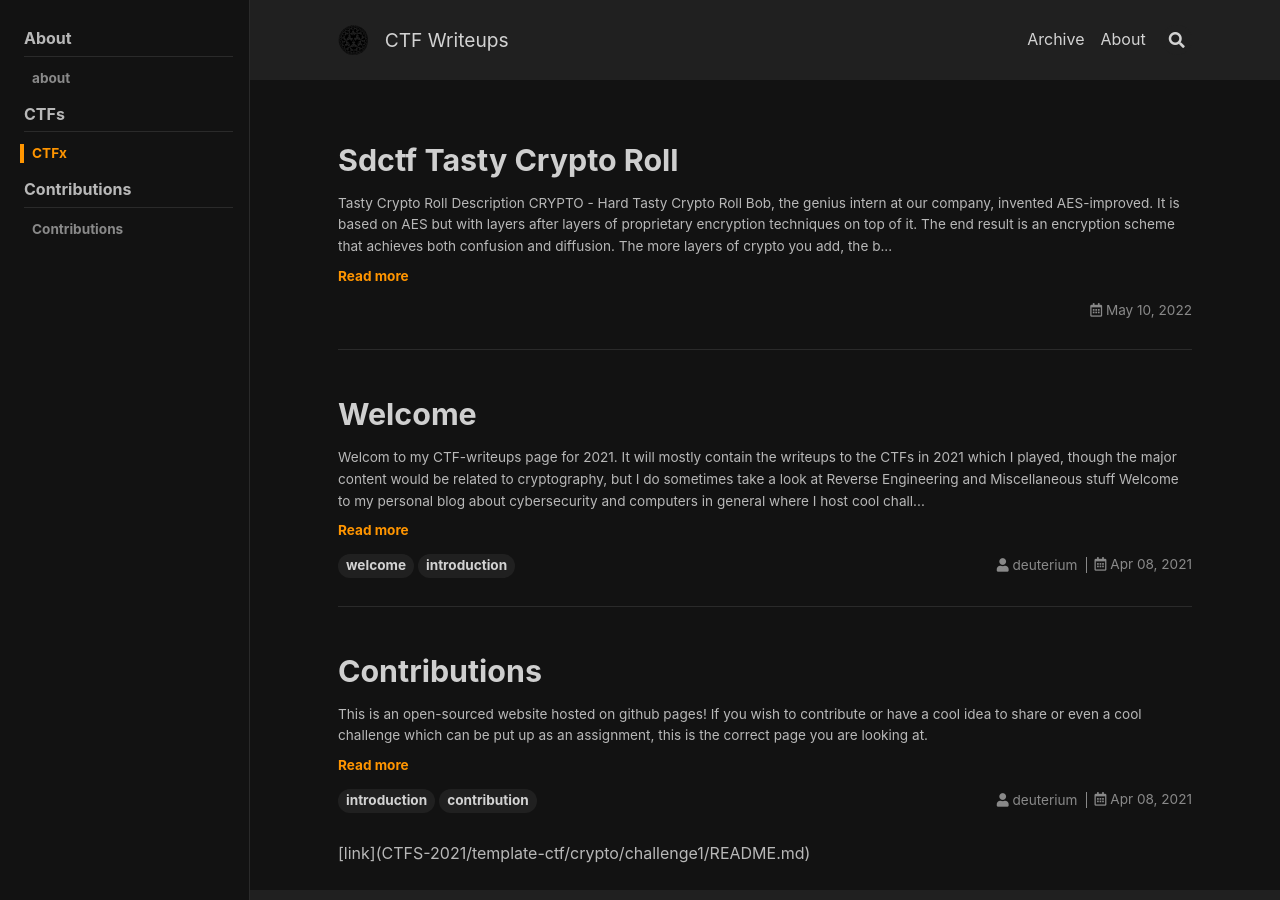
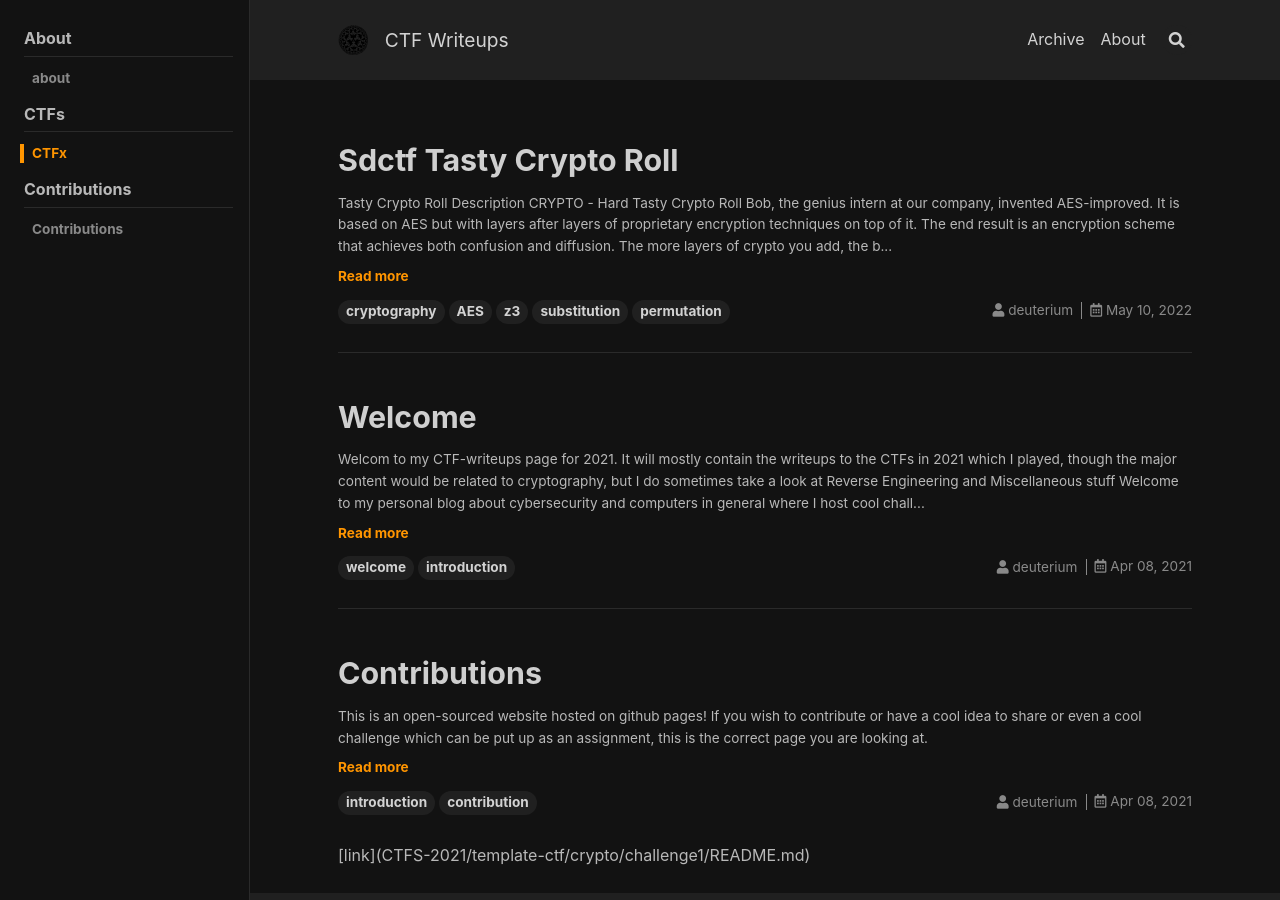
Before and after one commit to deut-erium/ctf-writeups-2022, a Jekyll site: the page built from index.html, in a window 1280 px wide. Built offline with Jekyll 4.4.1, drawn with Linux system fonts in a browser that asks for light colours; nearby versions of some CDN libraries; the list of posts is cut into pages by our own code.

Commit message:
added yaml header

````diff
--- a/_posts/sdctf/tasty_crypto_roll/2022-05-10-sdctf-tasty-crypto-roll.md
+++ b/_posts/sdctf/tasty_crypto_roll/2022-05-10-sdctf-tasty-crypto-roll.md
@@ -1,5 +1,18 @@
+---
+tags: cryptography AES z3 substitution permutation
+aside:
+  toc: true
+sidebar:
+  nav: aboutnav
+author: deuterium
+excerpt_separator: <!--more-->
+key: sdctftastycryptoroll
+---
+
+
 # Tasty Crypto Roll
 ## Description
+```
 CRYPTO - Hard
 Tasty Crypto Roll
 Bob, the genius intern at our company, invented AES-improved. It is based on AES but with layers after layers of proprietary encryption techniques on top of it.
@@ -12,6 +25,7 @@ Encrypted file
 Note
 The intended solution requires very little brute force and runs under 5 seconds on our machine.
 By k3v1n
+```
 
 ## Source
 ```python
````
